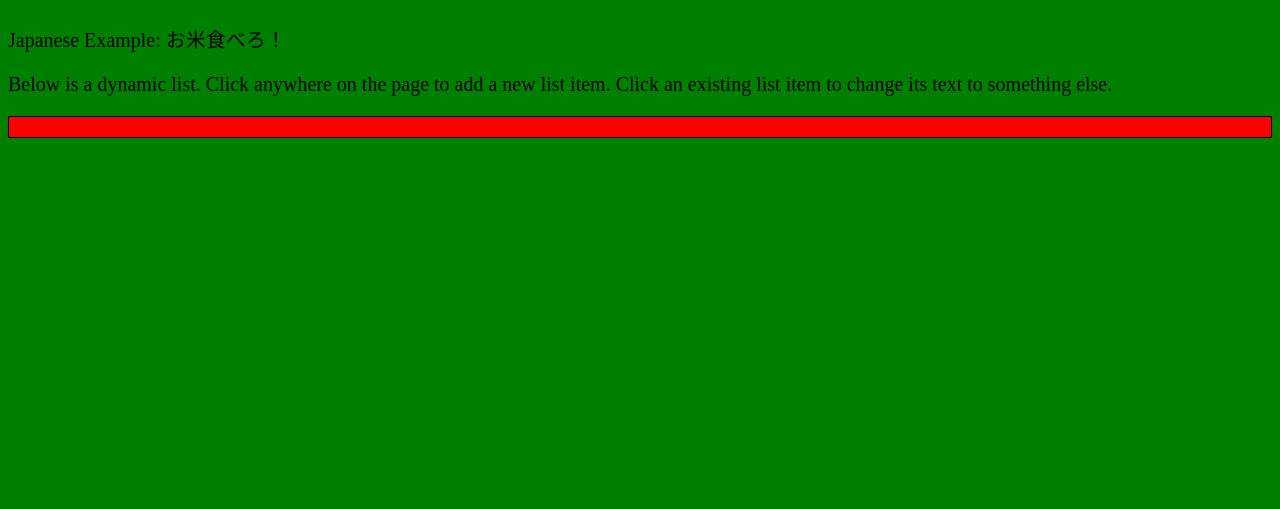
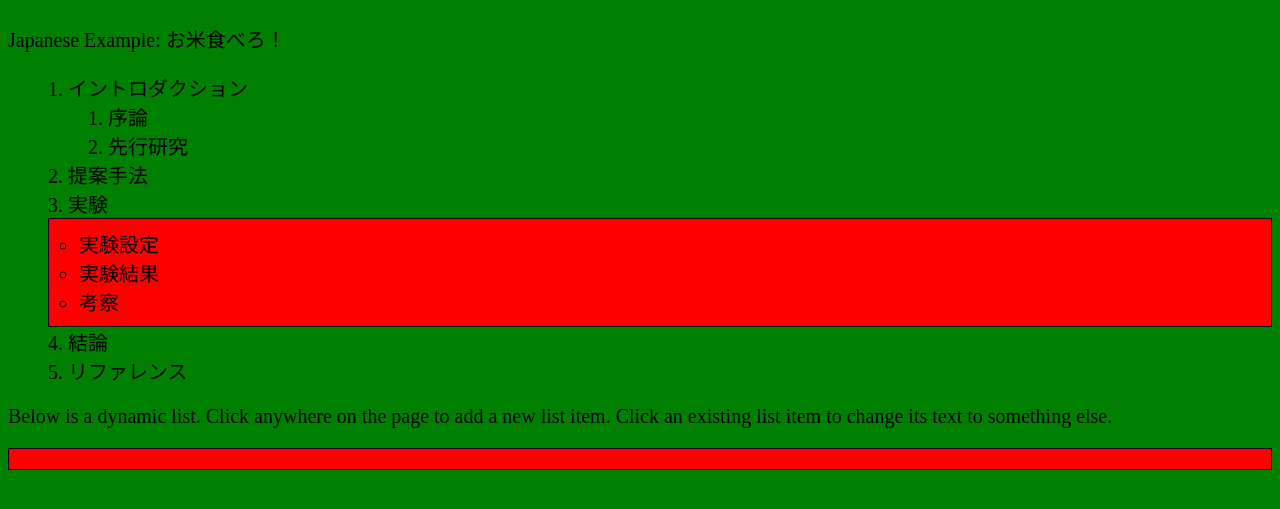
Before and after one commit to usui324/html_basic, a plain HTML site: page sample/title-sample.html in a window 1280 px wide. Shown: the part 77-586 px from the top of the page. Drawn offline with Linux system fonts and the light colour scheme.

Commit message:
入れ子のリストのサンプル

```diff
--- a/sample/title-sample.html
+++ b/sample/title-sample.html
@@ -11,6 +11,23 @@
   <body>
     <h1>&lt;h1&gt; element</h1>
     <p>Japanese Example: お米食べろ！</p>
+
+    <ol>
+      <li>イントロダクション</li>
+      <ol>
+        <li>序論</li>
+        <li>先行研究</li>
+      </ol>
+      <li>提案手法</li>
+      <li>実験</li>
+      <ul>
+        <li>実験設定</li>
+        <li>実験結果</li>
+        <li>考察</li>
+      </ul>
+      <li>結論</li>
+      <li>リファレンス</li>
+    </ol>
     <script src="my-js-file.js"></script>
   </body>
 </html>
```
